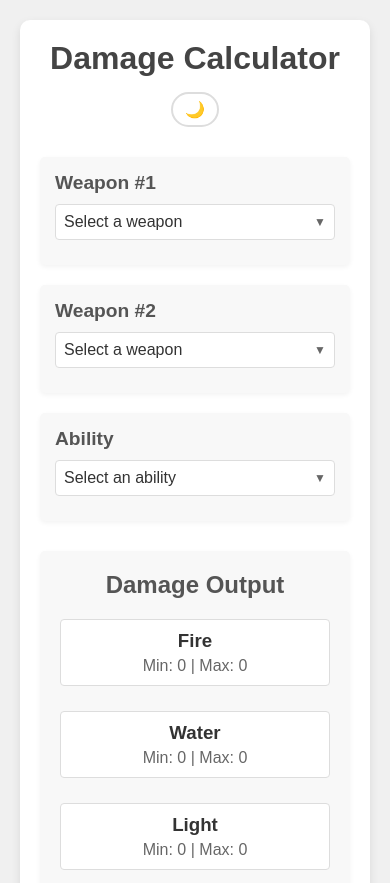
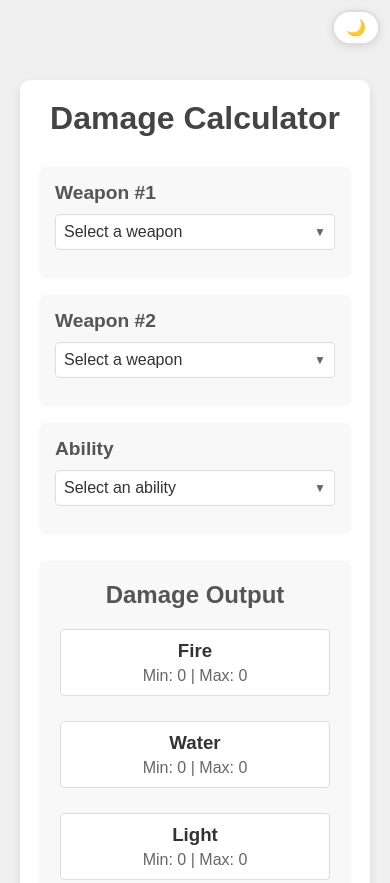
Before and after one commit to nostalgicneopian/LeagueDamageCalculator, a plain HTML site: page index.html in a window 390 px wide. Shown: the top 883 px of the page. Drawn offline with Linux system fonts and the light colour scheme.

Commit message:
Fixing dark mode

```diff
--- a/css/styles.css
+++ b/css/styles.css
@@ -34,7 +34,7 @@ body.dark-mode .container {
 
 .header {
     display: flex;
-    justify-content: space-between;
+    justify-content: center;
     align-items: center;
     margin-bottom: 30px;
 }
@@ -42,7 +42,6 @@ body.dark-mode .container {
 h1 {
     text-align: center;
     color: #444;
-    flex: 1;
 }
 
 body.dark-mode h1 {
@@ -50,7 +49,10 @@ body.dark-mode h1 {
 }
 
 .dark-mode-toggle {
-    background: none;
+    position: fixed;
+    top: 20px;
+    right: 20px;
+    background: #fff;
     border: 2px solid #ddd;
     border-radius: 50px;
     padding: 8px 16px;
@@ -60,20 +62,26 @@ body.dark-mode h1 {
     display: flex;
     align-items: center;
     gap: 8px;
+    z-index: 1001;
+    box-shadow: 0 2px 8px rgba(0, 0, 0, 0.1);
 }
 
 .dark-mode-toggle:hover {
     border-color: #4b7bec;
     transform: scale(1.05);
+    box-shadow: 0 4px 12px rgba(0, 0, 0, 0.15);
 }
 
 body.dark-mode .dark-mode-toggle {
+    background: #3d3d3d;
     border-color: #555;
     color: #e0e0e0;
+    box-shadow: 0 2px 8px rgba(0, 0, 0, 0.3);
 }
 
 body.dark-mode .dark-mode-toggle:hover {
     border-color: #4b7bec;
+    box-shadow: 0 4px 12px rgba(0, 0, 0, 0.4);
 }
 
 .equipment-selector {
@@ -403,8 +411,14 @@ body.dark-mode .special-effects ul {
     }
 
     .dark-mode-toggle {
+        top: 10px;
+        right: 10px;
         font-size: 16px;
         padding: 6px 12px;
+    }
+
+    .container {
+        margin-top: 60px; /* Add space for fixed toggle button */
     }
 }
 
--- a/index.html
+++ b/index.html
@@ -7,12 +7,13 @@
     <link rel="stylesheet" href="css/styles.css">
 </head>
 <body>
+    <button id="dark-mode-toggle" class="dark-mode-toggle" aria-label="Toggle dark mode">
+        <span class="toggle-icon">🌙</span>
+    </button>
+
     <div class="container">
         <div class="header">
             <h1>Damage Calculator</h1>
-            <button id="dark-mode-toggle" class="dark-mode-toggle" aria-label="Toggle dark mode">
-                <span class="toggle-icon">🌙</span>
-            </button>
         </div>
 
         <div class="equipment-selector">
--- a/js/main.js
+++ b/js/main.js
@@ -368,7 +368,12 @@ function calculateDamage() {
 
 function initDarkMode() {
     const darkModeToggle = document.getElementById('dark-mode-toggle');
-    const toggleIcon = darkModeToggle.querySelector('.toggle-icon');
+    const toggleIcon = darkModeToggle?.querySelector('.toggle-icon');
+
+    if (!darkModeToggle || !toggleIcon) {
+        console.error('Dark mode toggle elements not found');
+        return;
+    }
 
     // Check for saved dark mode preference or default to light mode
     const isDarkMode = localStorage.getItem('darkMode') === 'true';
@@ -376,10 +381,13 @@ function initDarkMode() {
     if (isDarkMode) {
         document.body.classList.add('dark-mode');
         toggleIcon.textContent = '☀️';
+    } else {
+        toggleIcon.textContent = '🌙';
     }
 
     // Add click event listener to toggle button
-    darkModeToggle.addEventListener('click', () => {
+    darkModeToggle.addEventListener('click', (e) => {
+        e.preventDefault();
         document.body.classList.toggle('dark-mode');
         const isNowDarkMode = document.body.classList.contains('dark-mode');
 
@@ -388,5 +396,9 @@ function initDarkMode() {
 
         // Save preference to localStorage
         localStorage.setItem('darkMode', isNowDarkMode.toString());
+
+        console.log('Dark mode toggled:', isNowDarkMode);
     });
+
+    console.log('Dark mode initialized. Current state:', document.body.classList.contains('dark-mode'));
 }
```
